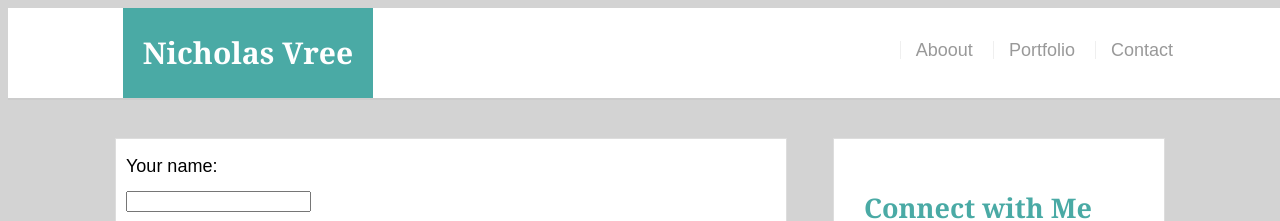
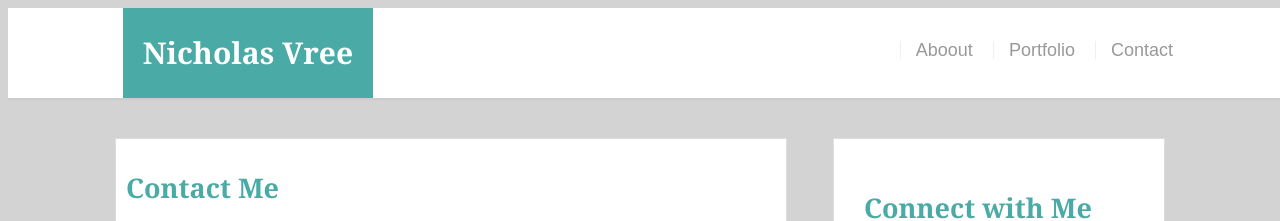
Before and after one commit to nicholasvree/Basic-Portfolio, a plain HTML site: page contact.html in a window 1280 px wide. Shown: the top 221 px of the page. Drawn offline with Linux system fonts and the light colour scheme.

Commit message:
updates to contacts and portfolio after html validation

```diff
--- a/contact.html
+++ b/contact.html
@@ -22,6 +22,7 @@
 
 	<div id="main-container" class="container">
 		<section class="main-section">
+			<h1>Contact Me</h1>
 			<form id="contact_form" action="#" method="POST" enctype="multipart/form-data">
 			<div class="row">
 				<label for="fullname">Your name:</label><br />
```
Also changed, not shown: portfolio.html (+1 -0 lines).
